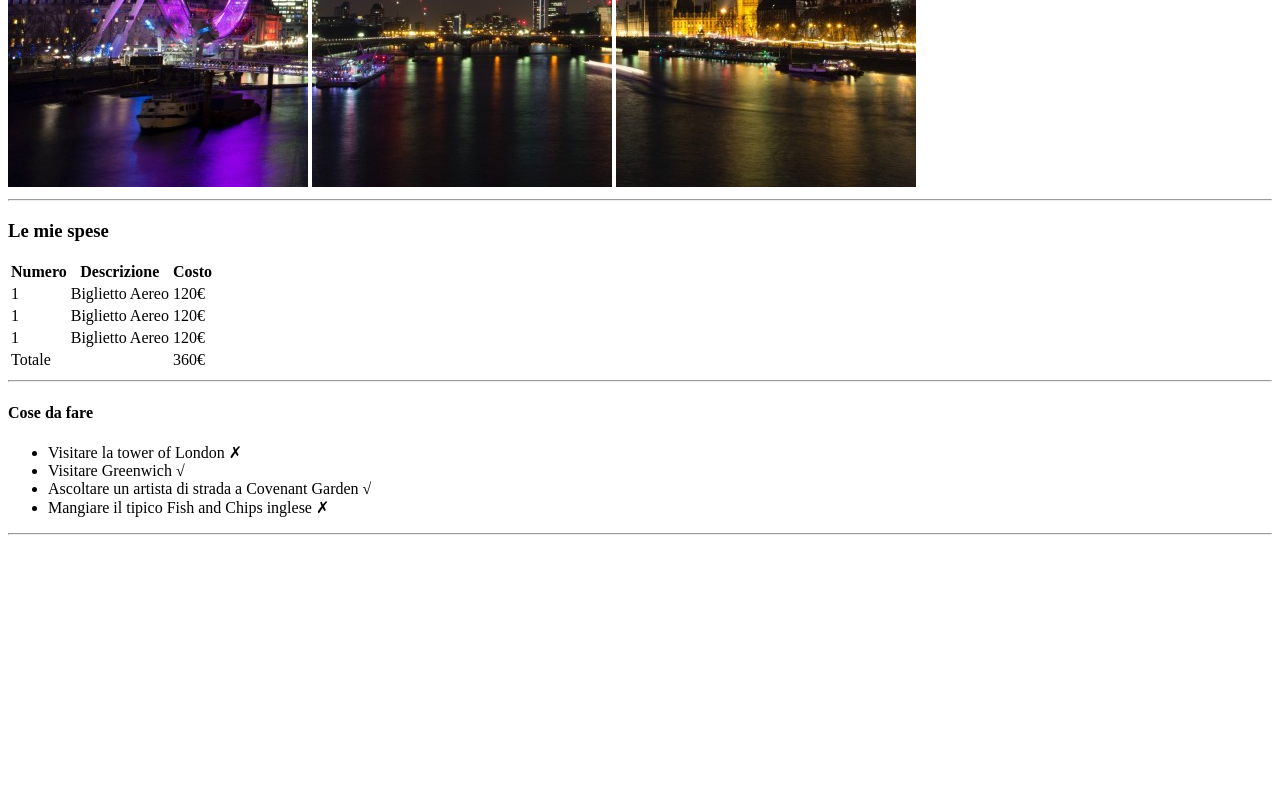
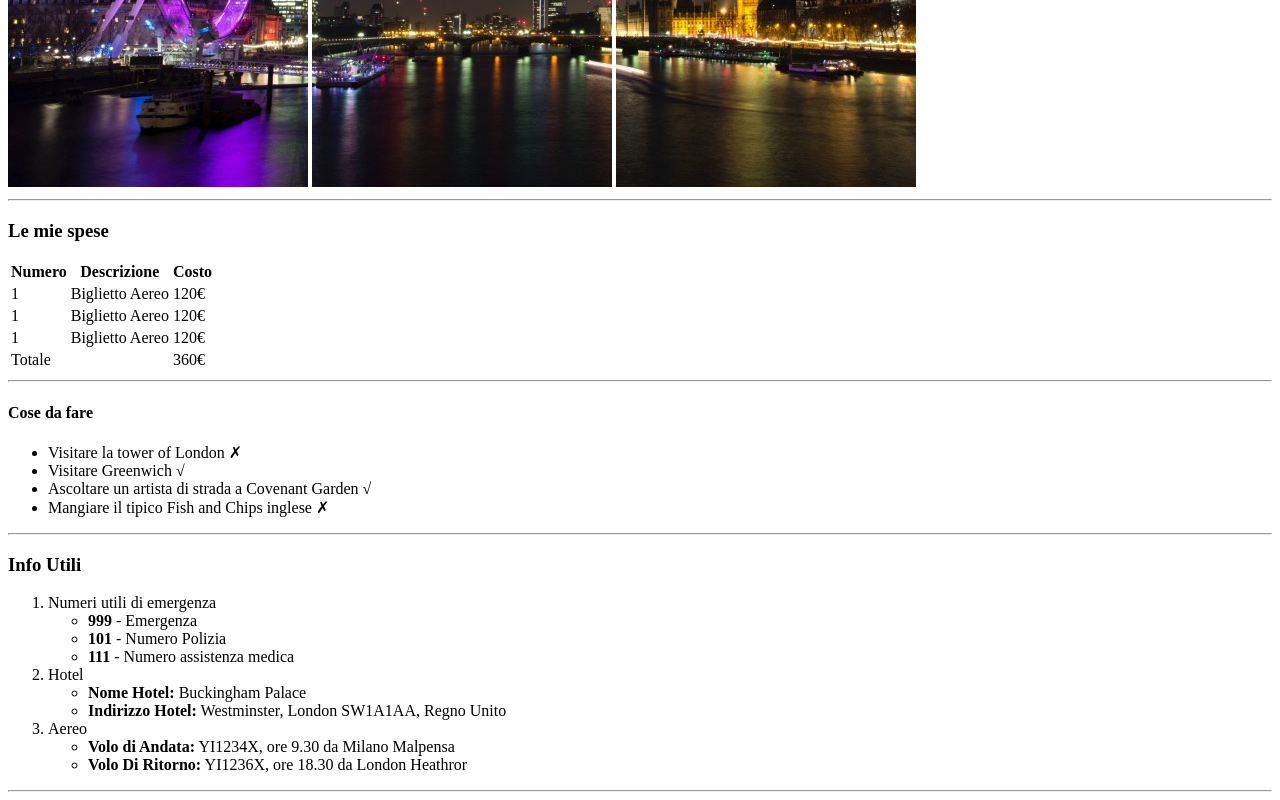
Before and after one commit to FedericaMammone/html-london-trip, a plain HTML site: page index.html in a window 1280 px wide. Shown: the part 493-1293 px from the top of the page. Before the commit the page ends 1036 px from the top, so only its background shows below. Drawn offline with Linux system fonts and the light colour scheme.

Commit message:
Sezione 3

```diff
--- a/index.html
+++ b/index.html
@@ -78,8 +78,30 @@
             <hr>
         </section>
 
+        <!-- Sezione 3 -->
         <section>
+            <h3>Info Utili</h3>
+            <ol>
+                <li>Numeri utili di emergenza</li>
+                <ul>
+                    <li> <strong>999</strong> - Emergenza </li>
+                    <li> <strong>101</strong> - Numero Polizia </li>
+                    <li> <strong>111</strong> - Numero assistenza medica </li>
+                </ul>
 
+                <li>Hotel</li>
+                <ul>
+                    <li><Strong>Nome Hotel:</Strong> Buckingham Palace</li>
+                    <li><strong>Indirizzo Hotel:</strong> Westminster, London SW1A1AA, Regno Unito</li>
+                </ul>
+
+                <li>Aereo</li>
+                <ul>
+                    <li><strong>Volo di Andata:</strong> YI1234X, ore 9.30 da Milano Malpensa</li>
+                    <li><strong>Volo Di Ritorno:</strong> YI1236X, ore 18.30 da London Heathror</li>
+                </ul>
+            </ol>
+            <hr>
         </section>
     </main>
 
```
